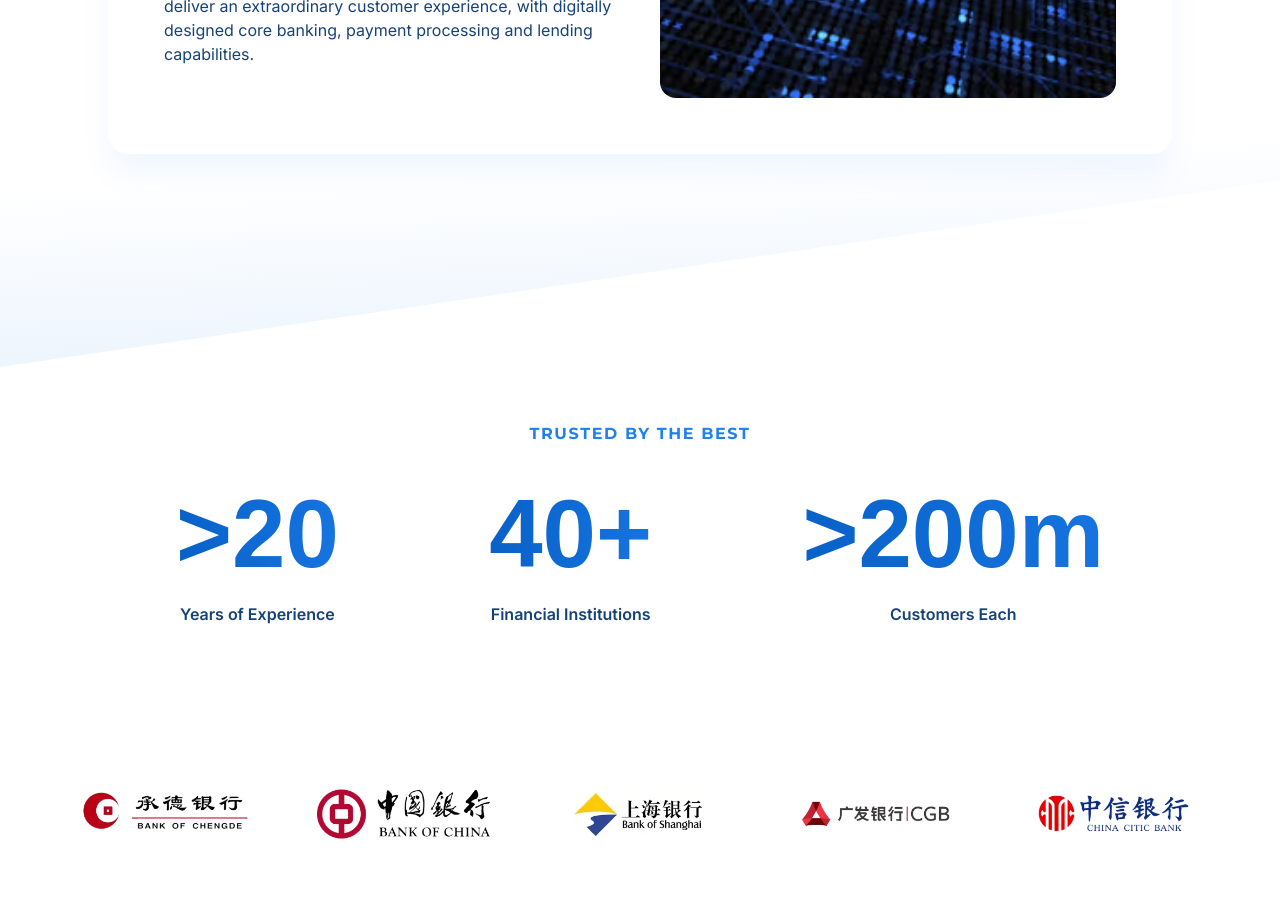
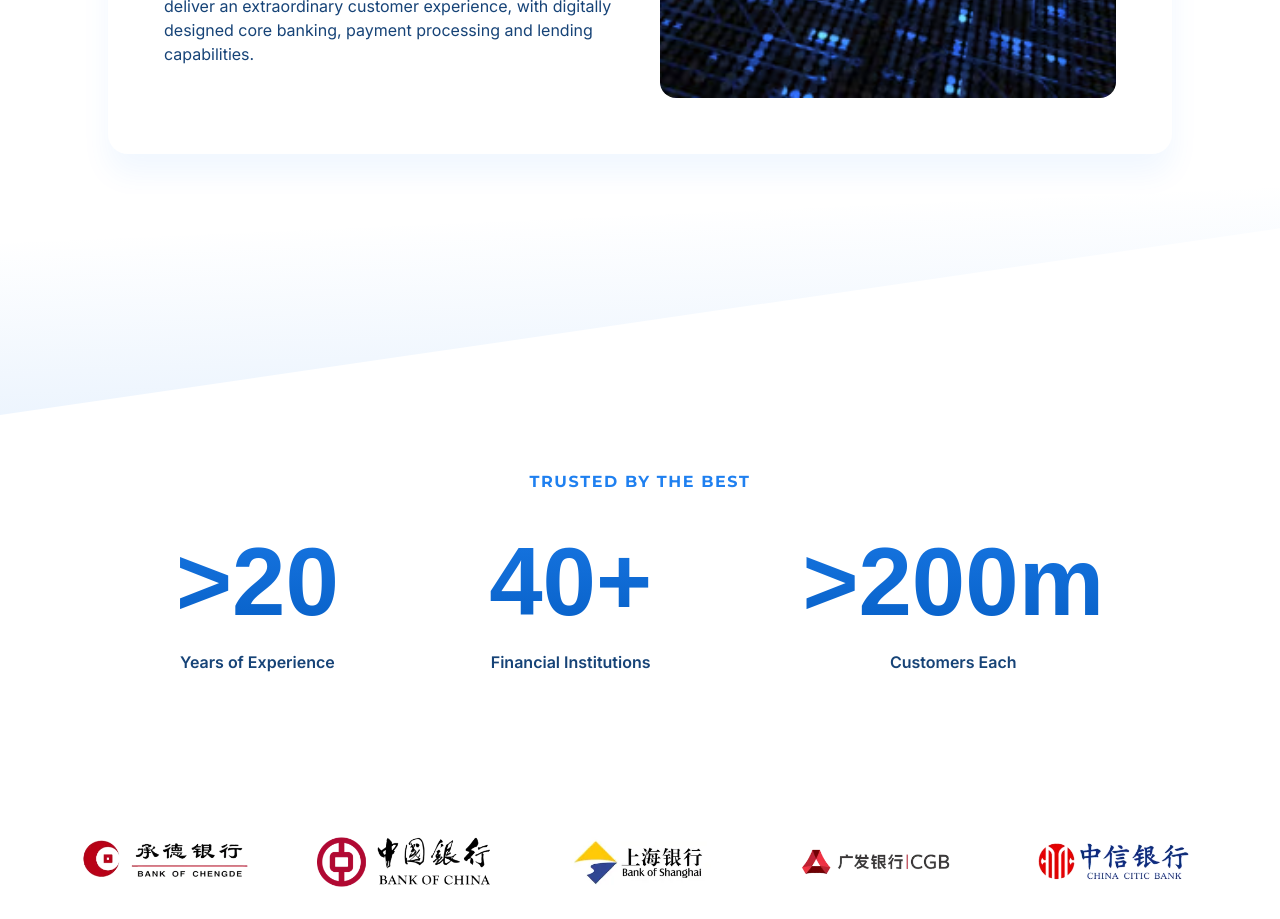
Before and after one commit to Shefat-Shohan/anytxn, a Next.js app: page / in a window 1280 px wide. Shown: the part 3200-4119 px from the top of the page. Built offline with nearby package versions, Linux system fonts and the light colour scheme.

Commit message:
fix counter style

```diff
--- a/app/components/Counter.tsx
+++ b/app/components/Counter.tsx
@@ -26,7 +26,7 @@ export default function Counter({ targetNumber, before, after }: CounterProps) {
 
   return (
     <div>
-      <h1 className="lg:text-[96px] lg:leading-[96px] text-[64px] leading-[64px] font-semibold bg-gradient-to-r from-[#0861C8] to-[#1674E0] bg-clip-text text-transparent">
+      <h1 className="lg:text-[96px] lg:leading-[96px] text-[64px] leading-[64px] font-semibold bg-gradient-to-t from-[#0861C8] to-[#1674E0] bg-clip-text text-transparent">
         <span>{before}</span>
         <span>{count}</span>
         <span>{after}</span>
--- a/section/Carousel.tsx
+++ b/section/Carousel.tsx
@@ -14,7 +14,7 @@ export default function Carousel() {
           <Slider />
         </div>
       </div>
-      <Path className="lg:-mt-24 md:-mt-14 -mt-24" />
+      <Path className="lg:-mt-12 md:-mt-14 -mt-24" />
     </div>
   );
 }
```
